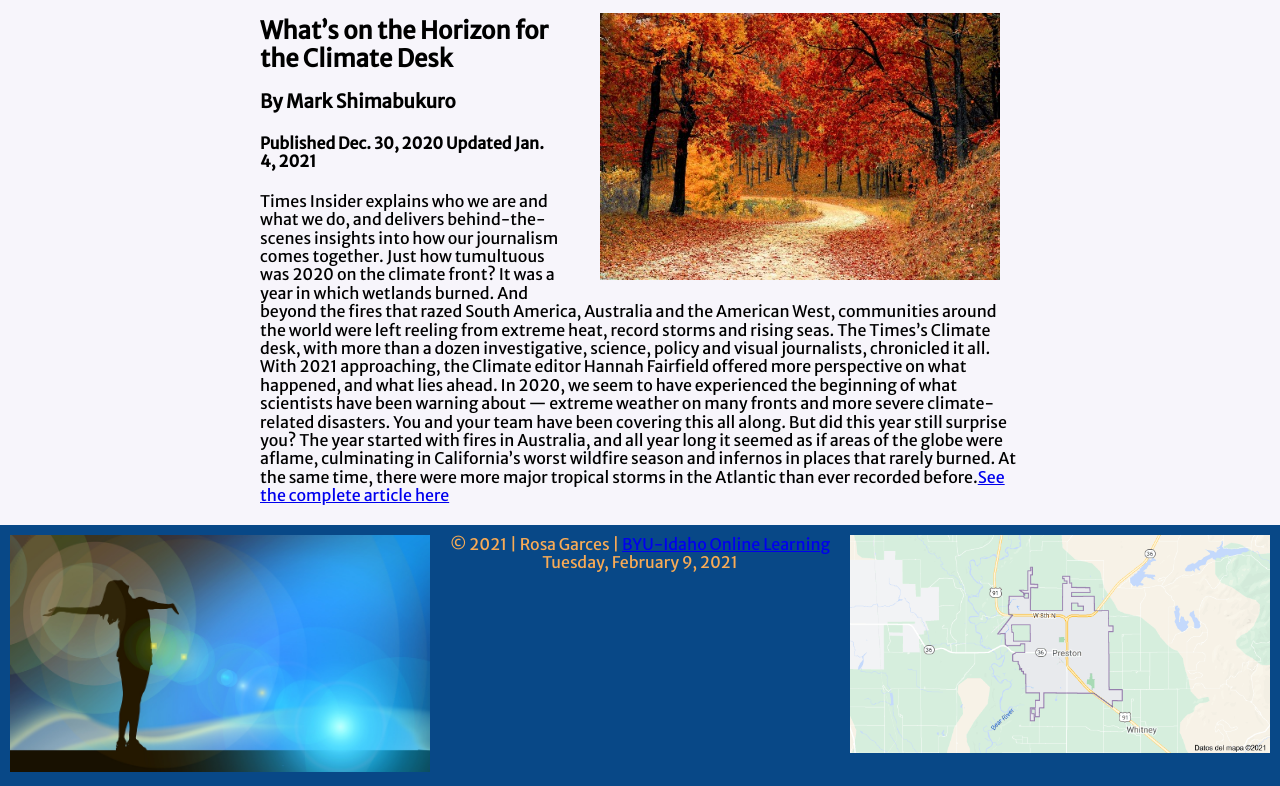
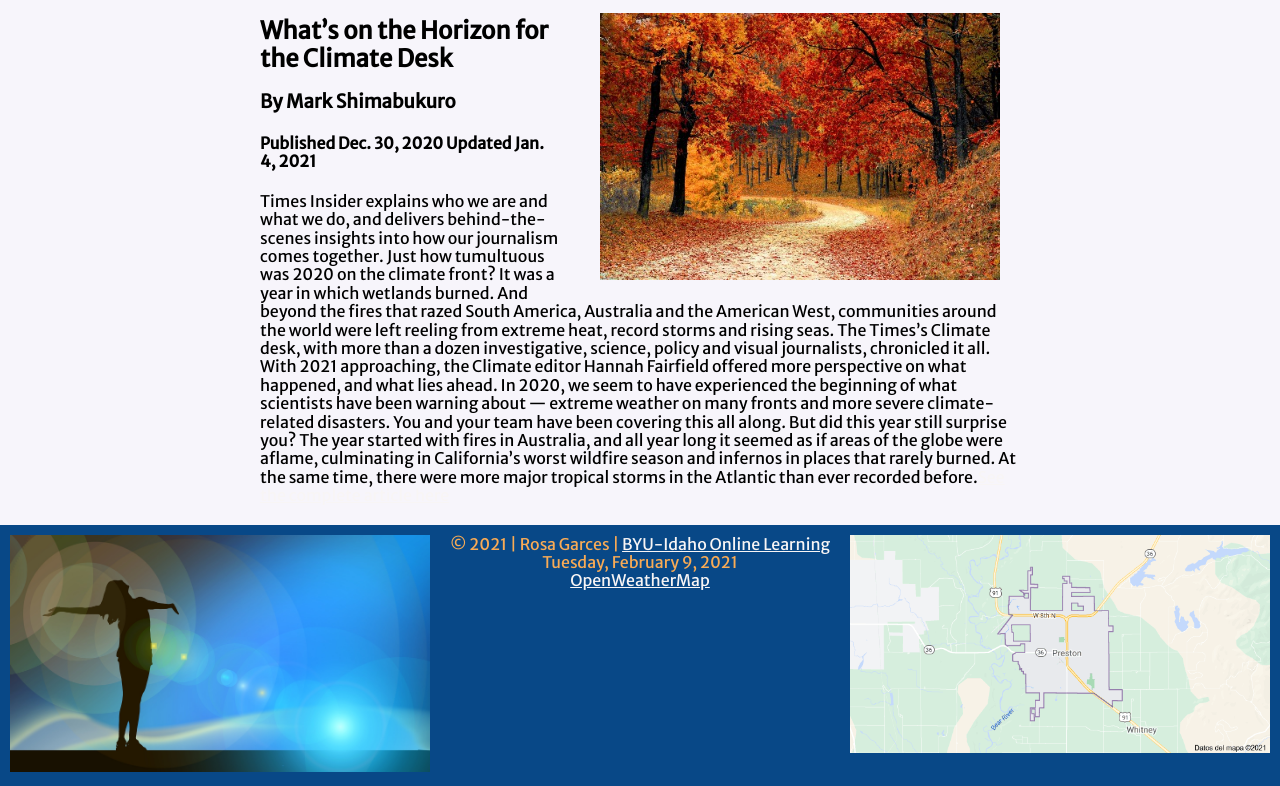
Before and after one commit to rosagp75/rosagp75.github.io, a plain HTML site: page lesson10-saturday/preston-10.html in a window 1280 px wide. Shown: the part 757-1543 px from the top of the page. Drawn offline with Linux system fonts and the light colour scheme; no server answers; a web font is replaced by a local one.

Commit message:
initial commit

```diff
--- a/lesson10-saturday/css/formato.css
+++ b/lesson10-saturday/css/formato.css
@@ -30,6 +30,7 @@ body {
     font-family:"Merriweather Sans";
     color: #f9ab55;
   }
+  a { color: #f8f5f5; }
 
   .headings h1 {
     font-size: 1.6rem;
--- a/lesson10-saturday/preston-10.html
+++ b/lesson10-saturday/preston-10.html
@@ -154,6 +154,7 @@
         </div>
         <div class="grid-colf">
                 <p> &copy; <span id="currentyear"> </span>  | Rosa Garces | <a href="https://www.byui.edu/online" target="_blank"> BYU-Idaho Online Learning</a><br><span id="currentday"></span></p>
+                <a href="https://openweathermap.org" target="_blank">OpenWeatherMap</a></p>
         </div>
         <div class="grid-colf">
             <img src="images/mapa.png" alt="mapa">
```
